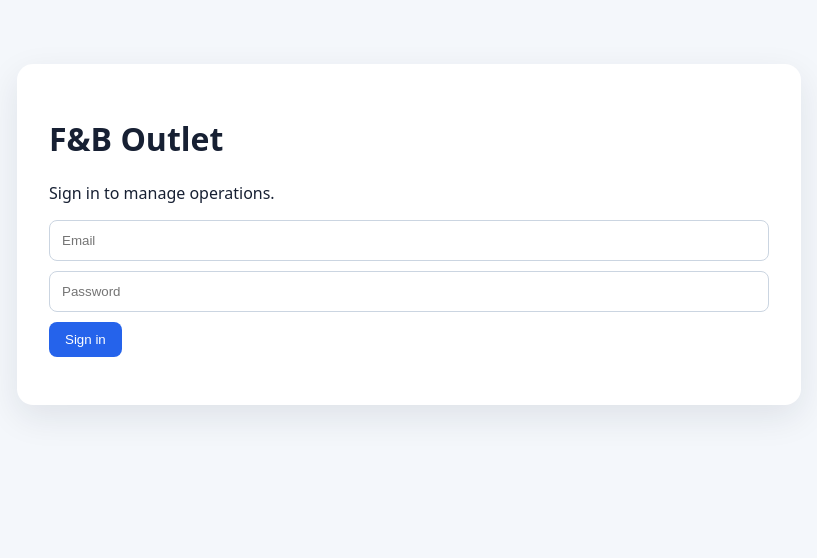
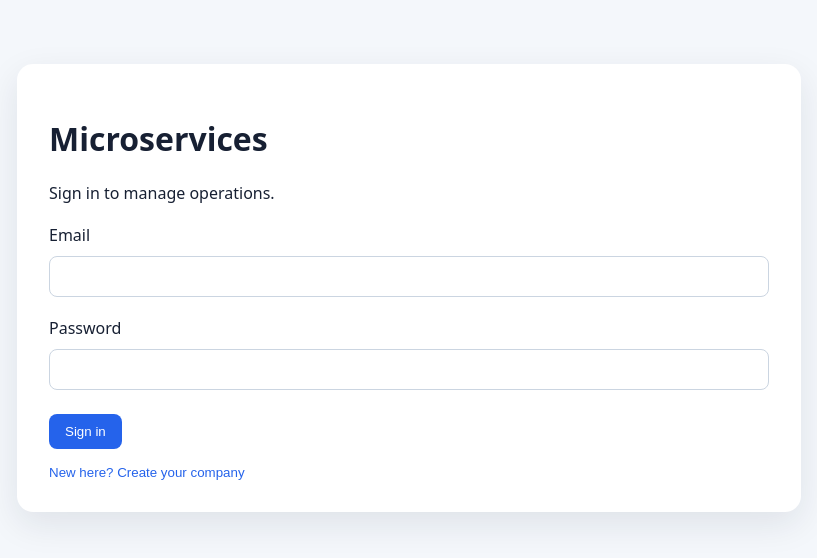
Before and after one commit to monijaman/TechzuIchicode, a React (Vite) app in the folder frontend/: page / in a window 1280 px wide. Shown: the top 558 px of the page, without its empty margins (231-1048 px from the left). Built offline with nearby package versions, Linux system fonts and the light colour scheme; no server answers.

Commit message:
feat(frontend): add company signup flow

```diff
--- a/frontend/src/main.tsx
+++ b/frontend/src/main.tsx
@@ -1,19 +1,89 @@
-import { useState } from 'react';
+import { useState, type FormEvent } from 'react';
 import { createRoot } from 'react-dom/client';
 import './styles.css';
 
 const API = import.meta.env.VITE_API_URL ?? 'http://localhost:5000/api';
-type Session = { accessToken: string; role: 'HQ' | 'OUTLET' };
+type Session = { accessToken: string; role: 'HQ' | 'OUTLET'; companyName?: string };
+type AuthResponse = { user: { role: 'HQ' | 'OUTLET' }; company?: { name: string }; tokens: { accessToken: string } };
+
+async function requestAuth(path: '/auth/login' | '/auth/register', body: Record<string, string>): Promise<AuthResponse> {
+  const response = await fetch(`${API}${path}`, { method: 'POST', headers: { 'Content-Type': 'application/json' }, body: JSON.stringify(body) });
+  const data = await response.json();
+  if (!response.ok) throw new Error(data.error?.message ?? 'Request failed');
+  return data;
+}
+
 async function call(path: string, token: string, options: RequestInit = {}) {
   const response = await fetch(`${API}${path}`, { ...options, headers: { Authorization: `Bearer ${token}`, 'Content-Type': 'application/json', ...options.headers } });
   if (!response.ok) throw new Error((await response.json()).error?.message ?? 'Request failed');
   return response.json();
 }
+
 function App() {
-  const [session, setSession] = useState<Session | null>(null); const [email, setEmail] = useState(''); const [password, setPassword] = useState(''); const [outletId, setOutletId] = useState(''); const [message, setMessage] = useState('');
-  const login = async () => { try { const data = await fetch(`${API}/auth/login`, { method:'POST', headers:{'Content-Type':'application/json'}, body:JSON.stringify({email,password}) }).then(async r => { if (!r.ok) throw new Error((await r.json()).error?.message); return r.json(); }); setSession({accessToken:data.tokens.accessToken,role:data.user.role}); setMessage('Signed in'); } catch(e) { setMessage(e instanceof Error ? e.message : 'Login failed'); } };
-  if (!session) return <main><h1>F&B Outlet</h1><p>Sign in to manage operations.</p><input placeholder="Email" value={email} onChange={e=>setEmail(e.target.value)}/><input placeholder="Password" type="password" value={password} onChange={e=>setPassword(e.target.value)}/><button onClick={login}>Sign in</button><p>{message}</p></main>;
-  const loadMenu = async () => { try { const data=await call(`/outlets/${outletId}/menu`,session.accessToken); setMessage(`${data.items.length} assigned items loaded`); } catch(e) { setMessage(e instanceof Error?e.message:'Failed'); } };
-  return <main><header><h1>{session.role === 'HQ' ? 'HQ Management' : 'Outlet POS'}</h1><button onClick={()=>setSession(null)}>Sign out</button></header><label>Outlet ID<input value={outletId} onChange={e=>setOutletId(e.target.value)} placeholder="UUID"/></label><button onClick={loadMenu}>Load outlet menu</button>{session.role==='HQ' ? <section><h2>Catalog & reporting</h2><p>Create master items, assign them to outlets, set local prices, and review revenue/top-item reports.</p></section> : <section><h2>Point of sale</h2><p>Load assigned menu, build a cart, and submit a sale using an idempotency key.</p></section>}<p>{message}</p></main>;
+  const [session, setSession] = useState<Session | null>(null);
+  const [mode, setMode] = useState<'login' | 'signup'>('login');
+  const [companyName, setCompanyName] = useState('');
+  const [email, setEmail] = useState('');
+  const [password, setPassword] = useState('');
+  const [outletId, setOutletId] = useState('');
+  const [message, setMessage] = useState('');
+  const [submitting, setSubmitting] = useState(false);
+
+  const authenticate = async (event: FormEvent<HTMLFormElement>) => {
+    event.preventDefault();
+    setSubmitting(true);
+    setMessage('');
+    try {
+      const data = mode === 'signup'
+        ? await requestAuth('/auth/register', { companyName, email, password })
+        : await requestAuth('/auth/login', { email, password });
+      setSession({ accessToken: data.tokens.accessToken, role: data.user.role, companyName: data.company?.name });
+      setPassword('');
+    } catch (error) {
+      setMessage(error instanceof Error ? error.message : 'Authentication failed');
+    } finally {
+      setSubmitting(false);
+    }
+  };
+
+  if (!session) {
+    const signup = mode === 'signup';
+    return <main>
+      <h1>Microservices  </h1>
+      <p>{signup ? 'Create your company and first HQ account.' : 'Sign in to manage operations.'}</p>
+      <form onSubmit={authenticate}>
+        {signup && <label>Company name<input required value={companyName} onChange={(event) => setCompanyName(event.target.value)} /></label>}
+        <label>Email<input required type="email" value={email} onChange={(event) => setEmail(event.target.value)} /></label>
+        <label>Password<input required type="password" minLength={signup ? 12 : 1} value={password} onChange={(event) => setPassword(event.target.value)} /></label>
+        {signup && <small>Password must contain at least 12 characters.</small>}
+        <button type="submit" disabled={submitting}>{submitting ? 'Please wait…' : signup ? 'Create company' : 'Sign in'}</button>
+      </form>
+      <button className="link-button" type="button" onClick={() => { setMode(signup ? 'login' : 'signup'); setMessage(''); }}>
+        {signup ? 'Already have an account? Sign in' : 'New here? Create your company'}
+      </button>
+      {message && <p role="alert">{message}</p>}
+    </main>;
+  }
+
+  const loadMenu = async () => {
+    try {
+      const data = await call(`/outlets/${outletId}/menu`, session.accessToken);
+      setMessage(`${data.items.length} assigned items loaded`);
+    } catch (error) {
+      setMessage(error instanceof Error ? error.message : 'Failed');
+    }
+  };
+
+  return <main>
+    <header><h1>{session.role === 'HQ' ? 'HQ Management' : 'Outlet POS'}</h1><button onClick={() => setSession(null)}>Sign out</button></header>
+    {session.companyName && <p>Welcome to {session.companyName}.</p>}
+    <label>Outlet ID<input value={outletId} onChange={(event) => setOutletId(event.target.value)} placeholder="UUID" /></label>
+    <button onClick={loadMenu}>Load outlet menu</button>
+    {session.role === 'HQ'
+      ? <section><h2>Catalog & reporting</h2><p>Create master items, assign them to outlets, set local prices, and review revenue/top-item reports.</p></section>
+      : <section><h2>Point of sale</h2><p>Load assigned menu, build a cart, and submit a sale using an idempotency key.</p></section>}
+    {message && <p role="status">{message}</p>}
+  </main>;
 }
-createRoot(document.getElementById('root')!).render(<App/>);
+
+createRoot(document.getElementById('root')!).render(<App />);
--- a/frontend/src/styles.css
+++ b/frontend/src/styles.css
@@ -1 +1 @@
-:root{font-family:system-ui,sans-serif;color:#172033;background:#f4f7fb}main{max-width:720px;margin:64px auto;padding:32px;background:#fff;border-radius:16px;box-shadow:0 12px 35px #17203318}header{display:flex;justify-content:space-between;align-items:center}input{display:block;width:100%;box-sizing:border-box;margin:10px 0;padding:12px;border:1px solid #cbd5e1;border-radius:8px}button{padding:10px 16px;border:0;border-radius:8px;background:#2563eb;color:#fff;cursor:pointer}section{margin-top:28px;padding:18px;border-left:4px solid #2563eb;background:#eff6ff}label{display:block;margin-top:20px}
+:root{font-family:system-ui,sans-serif;color:#172033;background:#f4f7fb}main{max-width:720px;margin:64px auto;padding:32px;background:#fff;border-radius:16px;box-shadow:0 12px 35px #17203318}header{display:flex;justify-content:space-between;align-items:center}input{display:block;width:100%;box-sizing:border-box;margin:10px 0;padding:12px;border:1px solid #cbd5e1;border-radius:8px}button{margin-top:14px;padding:10px 16px;border:0;border-radius:8px;background:#2563eb;color:#fff;cursor:pointer}button:disabled{opacity:.65;cursor:wait}.link-button{display:block;padding:0;background:transparent;color:#2563eb}section{margin-top:28px;padding:18px;border-left:4px solid #2563eb;background:#eff6ff}label{display:block;margin-top:20px}small{color:#475569}
```
